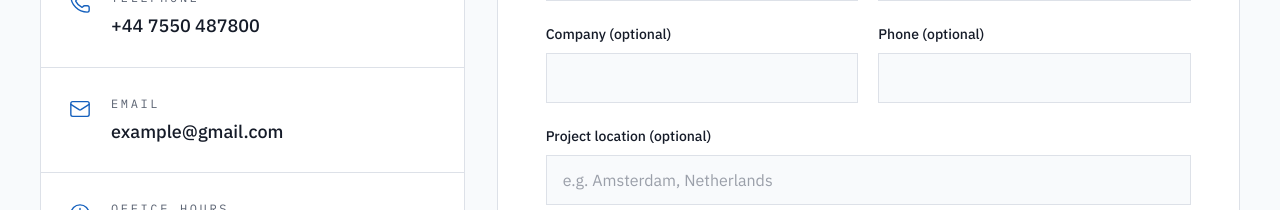
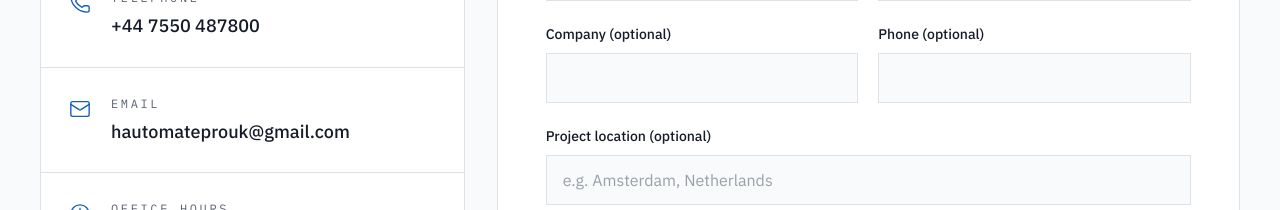
Before and after one commit to Hautomate-Pro/hautomate-pro, a React (Vite) app in the folder client/: page / in a window 1280 px wide. Shown: the part 5140-5350 px from the top of the page. Built offline with nearby package versions, Linux system fonts and the light colour scheme.

Commit message:
Contact Mail

```diff
--- a/client/src/content.ts
+++ b/client/src/content.ts
@@ -4,7 +4,7 @@ export const company = {
   name: 'Hautomate Pro Limited',
   phone: '+44 7550 487800',
   phoneHref: 'tel:+447550487800',
-  email: 'example@gmail.com',
+  email: 'hautomateprouk@gmail.com',
   number: '15414164',
   address: ['Hautomate Pro Limited', 'Office 11366', '182-184 High Street North', 'East Ham, London', 'E6 2JA', 'United Kingdom'],
   hours: 'Monday to Friday, 09:00 to 17:30 (UK time)',
```
